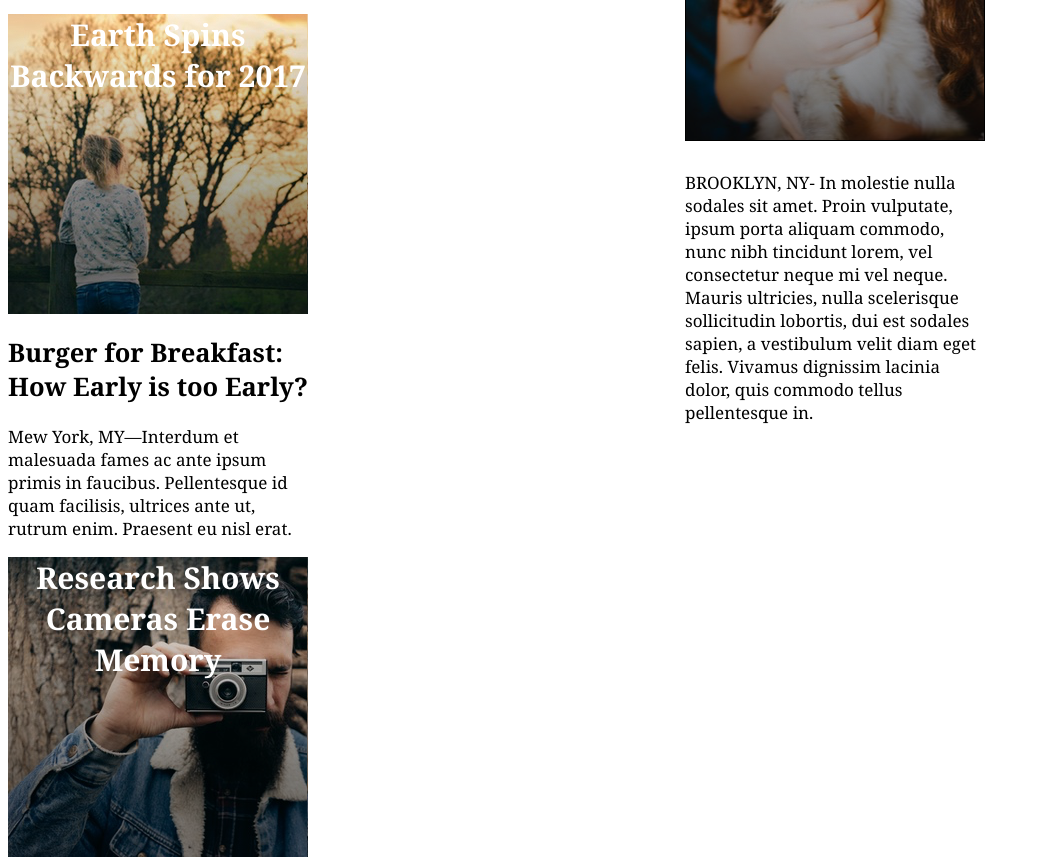
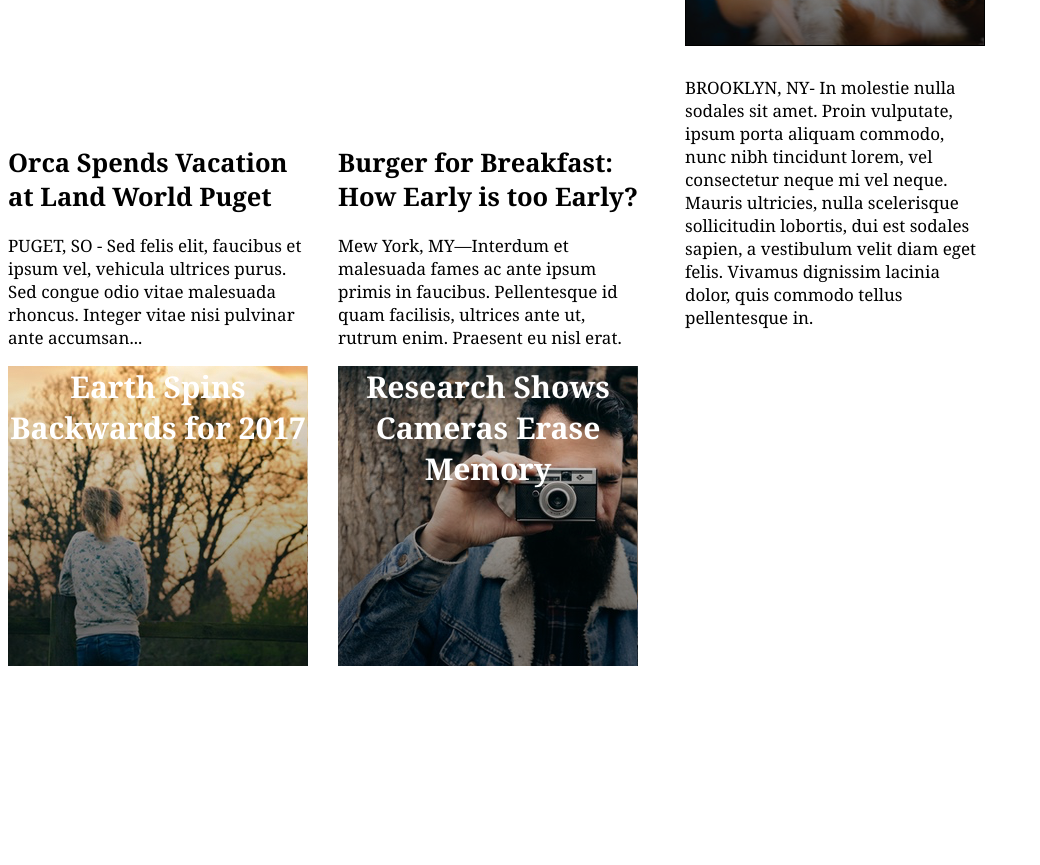
Before and after one commit to J-man20/my_times, a plain HTML site: page index.html in a window 1280 px wide. Shown: the part 922-1787 px from the top of the page, without its empty margins (0-1040 px from the left). After the commit the page ends 1596 px from the top, so only its background shows below. Drawn offline with Linux system fonts and the light colour scheme.

Commit message:
Got them next toeach other

```diff
--- a/index.html
+++ b/index.html
@@ -44,6 +44,7 @@
           </div>
        </div>
 
+   <div class="sidebyside">
       <div class="vacation">
          <div class="vacation-text">
         <h2>Orca Spends Vacation at Land World Puget</h2>
@@ -66,6 +67,7 @@
         <p class="burger">Research Shows Cameras Erase Memory</p>
       </div>
       </div>
+    </div>
       </div> <!-- End of Large -->
 
       <!--Middle Articles -->
--- a/resources/css/style.css
+++ b/resources/css/style.css
@@ -113,6 +113,11 @@
    color: black;
  }
 
+ .sidebyside{
+   display: flex;
+   justify-content: space-between;
+ }
+
  /*Medium Section */
  #medium{
   display: flex;
```
